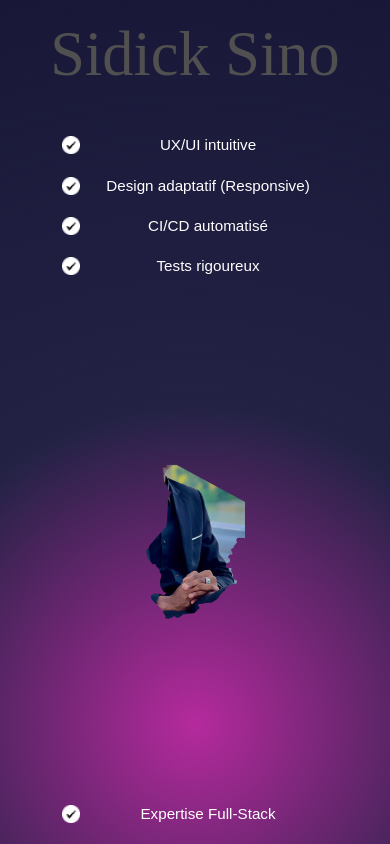
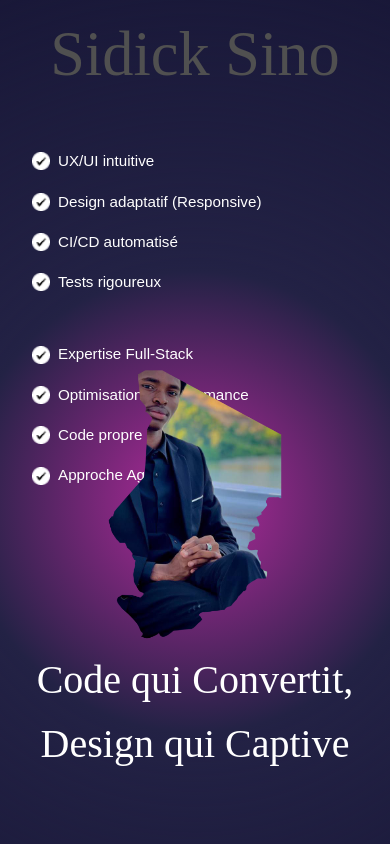
Before and after one commit to sidicksino/SidickPortfolio, a React (Vite) app: page / in a window 390 px wide. Shown: the part 2440-3284 px from the top of the page. Built offline with nearby package versions, Linux system fonts and the light colour scheme; a web font is replaced by a local one.

Commit message:
fix error Could not resolve fixing responsibility on mobile 8

```diff
--- a/src/components/art/Art.css
+++ b/src/components/art/Art.css
@@ -131,54 +131,53 @@
 @media (max-width: 768px) {
   #art {
     padding: 4rem 1rem;
-    min-height: 100svh;
+    min-height: 100vh; /* Garder min-height pour l'effet de pin de GSAP */
   }
 
+  /* Centrer les listes et les faire s'empiler */
   #art .content {
     flex-direction: column;
-    margin-top: 3rem;
-    gap: 2.5rem;
+    margin-top: 4rem; /* Réduire la marge pour que les listes soient visibles */
+    gap: 3rem;
   }
 
-  /* ✅ image becomes NORMAL flow element */
+  /* S'assurer que les listes prennent toute la largeur en mobile */
+  #art ul {
+    width: 100%;
+    align-items: flex-start;
+    padding: 0 1rem;
+  }
+
+  /* Fixer la largeur du texte de liste (écrase le w-60 du JSX) */
+  #art li p {
+    max-width: 90vw;
+    width: auto;
+  }
+
+  /* Centrer l'image verticalement */
   #art .cocktail-img {
-    position: relative;
-    top: auto;
+    width: 100%;
+    height: 50vh;
+    top: 50%;
+    transform: translate(-50%, -50%);
+  }
+
+  /* Centrer le texte masqué en bas */
+  #masked-content {
+    position: relative; /* Le sortir du flux pour éviter les chevauchements */
+    bottom: auto;
     left: auto;
     transform: none;
-
-    width: 100%;
-    height: 45vh;
-    margin: 2rem 0;
+    margin-top: 4rem;
+    padding: 0 1rem;
+    max-width: 100%;
   }
 
-  #art ul {
-    width: 100%;
-    align-items: center;
-    text-align: center;
+  /* Retirer le bloc 480px, car il introduisait des paddings négatifs incorrects */
+  #art .cocktail-img img {
+    mask-size: 80%;
   }
-
-  #art li {
-    justify-content: center;
-  }
-
-  #art li p {
-    max-width: 90%;
-  }
-
-  /* masked text should NOT be absolute on mobile */
-  #masked-content {
-    position: relative;
-    left: auto;
-    bottom: auto;
-    transform: none;
-    margin-top: 3rem;
-    max-width: 100%;
-    padding: 0 1rem;
-    opacity: 0;
-  }
-
-  #art content ul .nonOnMobile {
+  .nonOnMobile{
     display: none;
   }
 }
```
